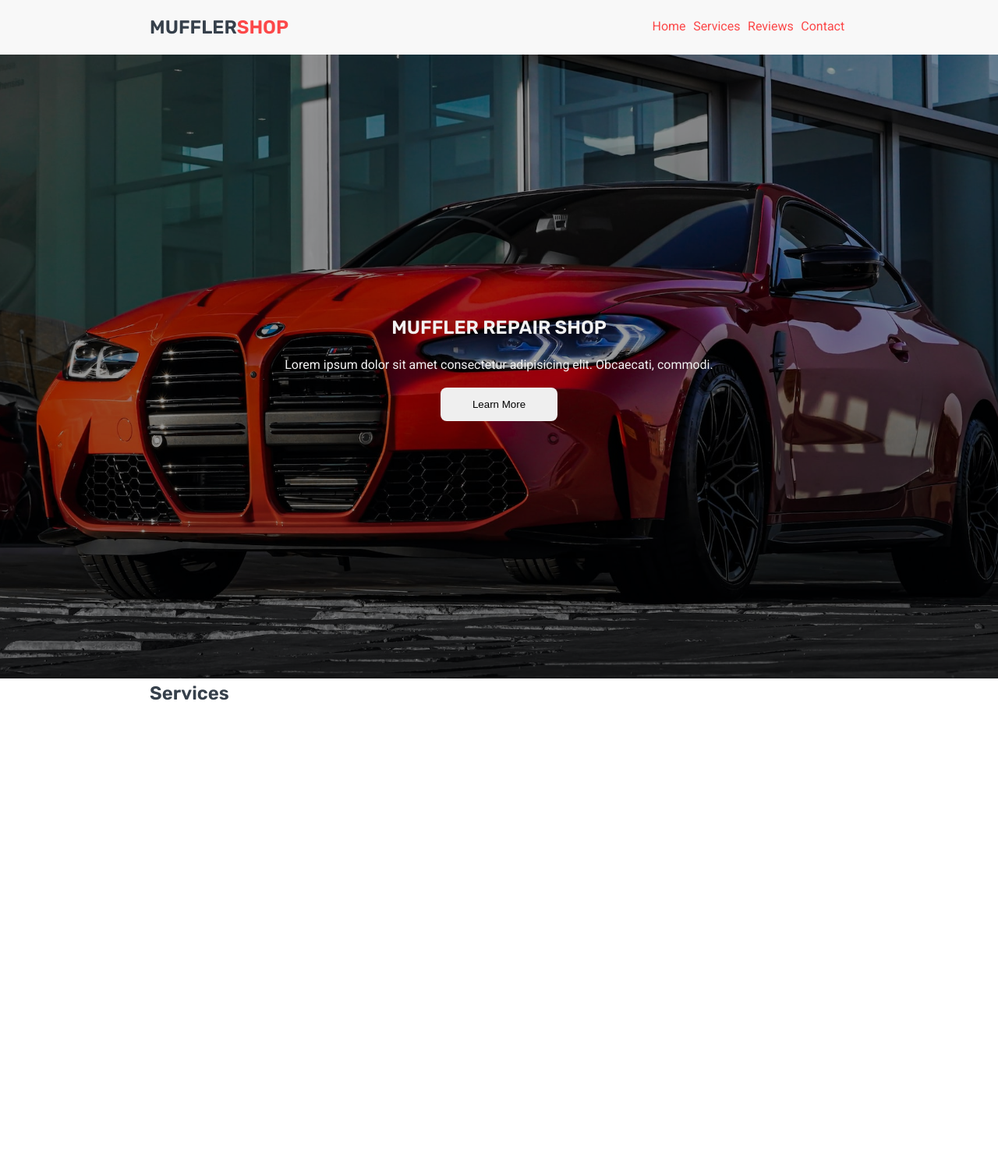
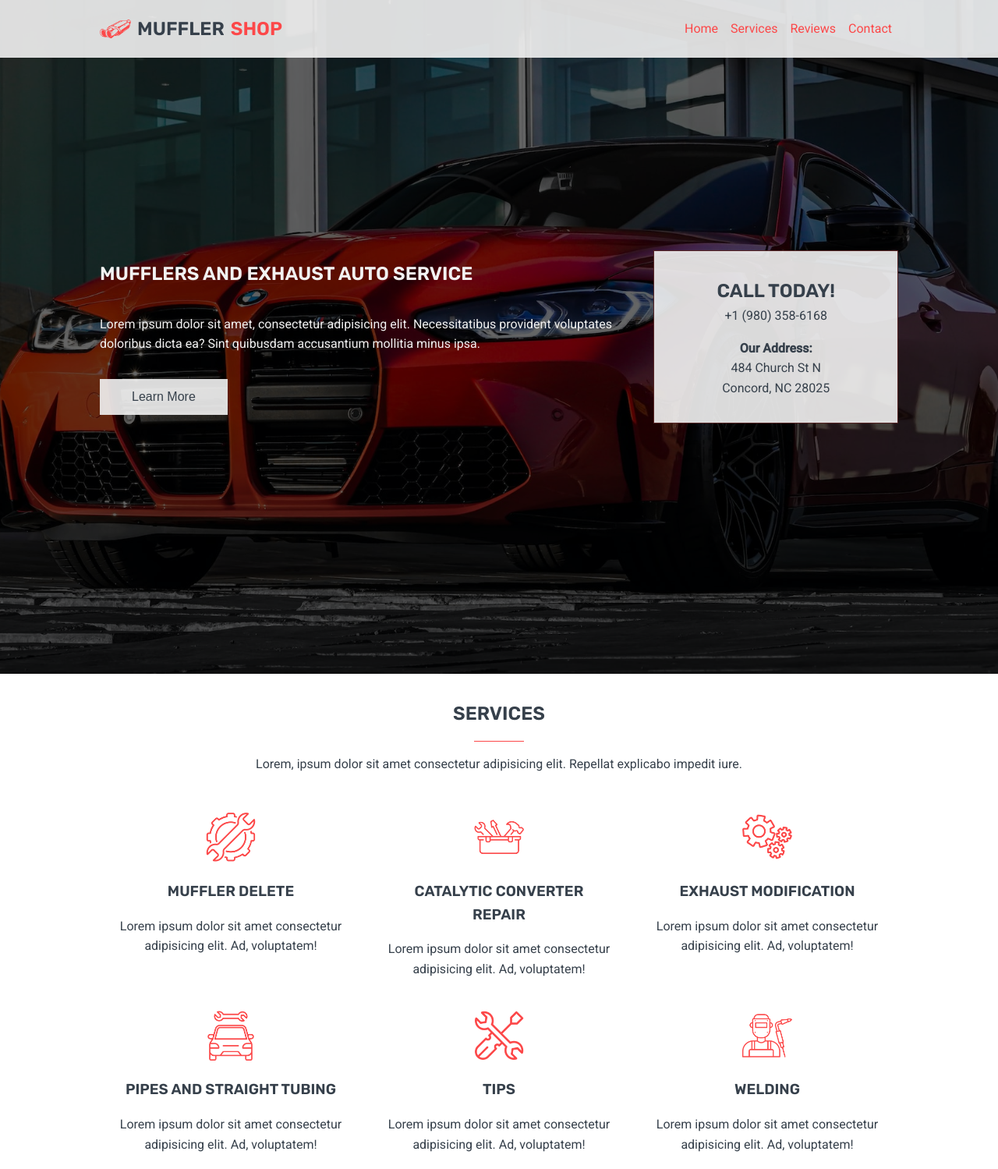
Before and after one commit to eugeneilin/muffler-shop, a plain HTML site: page index.html in a window 1280 px wide. Shown: the top 1499 px of the page at 78% size. Drawn offline with Linux system fonts and the light colour scheme.

Commit message:
more great designing

```diff
--- a/index.html
+++ b/index.html
@@ -5,7 +5,7 @@
   <meta charset="UTF-8">
   <meta http-equiv="X-UA-Compatible" content="IE=edge">
   <meta name="viewport" content="width=device-width, initial-scale=1.0">
-  <title>Muffler Shop</title>
+  <title>Mufflers and Exhaust Auto Service</title>
   <link rel="stylesheet" href="styles.css">
 </head>
 
@@ -14,6 +14,7 @@
   <nav class="container">
     <div class="logo">
       <a href="#">
+        <div id="logo-img"></div>
         <h1>Muffler<span>Shop</span></h1>
       </a>
     </div>
@@ -28,20 +29,81 @@
   <!-- Section: HEADER -->
   <section id="header" class="container">
     <div class="hero-content">
-      <h1>Muffler Repair Shop</h1>
-      <p>Lorem ipsum dolor sit amet consectetur adipisicing elit. Obcaecati, commodi.</p>
-      <a href="#services"><button>Learn More</button></a>
+      <div class="hero-contact-sm">
+        <h2>Call Today!</h2>
+        <p>+1 (980) 358-6168</p>
+      </div>
+      <div class="hero-main">
+        <h1>Mufflers and Exhaust Auto Service</h1>
+        <p>Lorem ipsum dolor sit amet, consectetur adipisicing elit. Necessitatibus provident voluptates doloribus dicta
+          ea? Sint quibusdam accusantium mollitia minus ipsa.</p>
+        <a href="#services"><button>Learn More</button></a>
+      </div>
+      <div class="hero-contact">
+        <h2>Call Today!</h2>
+        <p>+1 (980) 358-6168</p>
+        <h4>Our Address:</h4>
+        <p>
+          <span>484 Church St N</span>
+          <br />
+          <span>Concord, NC 28025</span>
+        </p>
+      </div>
     </div>
+
   </section>
 
   <!-- Section: SERVICES -->
   <section id="services" class="container">
-    <h1>Services</h1>
+    <h2>Services</h2>
+    <div class="line"></div>
+    <p class="section-subtitle">Lorem, ipsum dolor sit amet consectetur adipisicing elit. Repellat explicabo impedit
+      iure.</p>
+    <div class="services-cards">
+      <div class="card">
+        <img src="img/wrench.png" alt="">
+        <h3>Muffler delete</h3>
+        <p>Lorem ipsum dolor sit amet consectetur adipisicing elit. Ad, voluptatem!</p>
+      </div>
+      <div class="card">
+        <img src="img/toolbox.png" alt="">
+        <h3>Catalytic Converter Repair</h3>
+        <p>Lorem ipsum dolor sit amet consectetur adipisicing elit. Ad, voluptatem!</p>
+      </div>
+      <div class="card">
+        <img src="img/gears.png" alt="">
+        <h3>Exhaust Modification</h3>
+        <p>Lorem ipsum dolor sit amet consectetur adipisicing elit. Ad, voluptatem!</p>
+      </div>
+      <div class="card">
+        <img src="img/car-and-wrench.png" alt="">
+        <h3>Pipes and Straight Tubing</h3>
+        <p>Lorem ipsum dolor sit amet consectetur adipisicing elit. Ad, voluptatem!</p>
+      </div>
+      <div class="card">
+        <img src="img/screwdriver.png" alt="">
+        <h3>Tips</h3>
+        <p>Lorem ipsum dolor sit amet consectetur adipisicing elit. Ad, voluptatem!</p>
+      </div>
+      <div class="card">
+        <img src="img/welding.png" alt="">
+        <h3>Welding</h3>
+        <p>Lorem ipsum dolor sit amet consectetur adipisicing elit. Ad, voluptatem!</p>
+      </div>
+    </div>
   </section>
 
   <!-- Info: CALL TODAY -->
-  <div class="info" id="call-today">
-    Call today
+  <div class="info-call" id="call-today">
+    <div class="info-call-text">
+      <div>
+        <h3>Call Today!</h3>
+        <p>+1 (980) 358-6168</p>
+      </div>
+      <div>Lorem ipsum dolor sit, amet consectetur adipisicing elit. Numquam esse, consequatur laudantium quibusdam
+        perspiciatis laboriosam dolor hic sint veritatis alias enim sapiente commodi aperiam et provident at optio
+        cupiditate quasi.</div>
+    </div>
   </div>
 
   <!-- Section: GOOGLE REVIEWS -->
@@ -49,8 +111,8 @@
     Google Reviews
   </section>
 
-  <!-- Info: CAR MODELS -->
-  <div class="info" id="car-models">
+  <!-- Info: CAR MAKES -->
+  <div class="info-makes" id="car-models">
     Car models logos</div>
 
   <!-- Section: CONTACT -->
--- a/styles.css
+++ b/styles.css
@@ -13,10 +13,10 @@
 /* ----- Variables ----- */
 :root {
   --primary: #fc4849;
-  --secondary: #36404b;
+  --secondary: #562525;
   --light: #f2f2f2;
-  --dark: #333333;
-  --radius: 8px;
+  --light-transparent: rgba(242, 242, 242, 0.9);
+  --dark: #36404b;
 }
 
 /* ----- General ----- */
@@ -32,13 +32,31 @@ body {
   font-family: 'Roboto', sans-serif;
 }
 
+.container {
+  padding-left: 1rem;
+  padding-right: 1rem;
+}
+
 section {
-  height: 100vh;
-  color: var(--secondary);
+  color: var(--dark);
+  padding-top: 2rem;
+  padding-bottom: 2rem;
+  text-align: center;
+}
+
+.section-subtitle {
+  padding-bottom: 2rem;
+}
+
+.line {
+  background-color: var(--primary);
+  width: 4rem;
+  height: 1px;
+  margin: 1rem auto;
 }
 
 .info {
-  background: silver;
+  background: var(--light);
   height: 10rem;
 }
 
@@ -46,6 +64,7 @@ h1,
 h2,
 h3 {
   font-family: 'Rubik', sans-serif;
+  text-transform: uppercase;
 }
 
 ul {
@@ -61,10 +80,18 @@ a:hover {
   color: var(--secondary);
 }
 
-/* ----- Utilities ----- */
-.container {
-  padding-left: 1rem;
-  padding-right: 1rem;
+button {
+  font-size: 1rem;
+  padding: 0.8rem 2.5rem;
+  border: 1px solid transparent;
+  color: var(--dark);
+  background-color: var(--light-transparent);
+}
+
+button:hover {
+  background: transparent;
+  border-color: var(--light);
+  color: var(--light);
 }
 
 /* ----- Navbar ----- */
@@ -74,18 +101,35 @@ nav {
   display: flex;
   flex-direction: column;
   z-index: 10;
-  position: sticky;
+  position: fixed;
   top: 0;
-  background: rgba(242, 242, 242, 0.5);
+  right: 0;
+  left: 0;
+  background: var(--light-transparent);
+  align-items: center;
+}
+
+nav .logo a {
+  display: flex;
+  align-items: center;
+}
+
+nav #logo-img {
+  background: url('img/logo.png') no-repeat center / cover;
+  height: 2.5rem;
+  width: 2.5rem;
+  display: inline-block;
 }
 
 nav h1 {
-  color: var(--secondary);
-  text-transform: uppercase;
+  padding-left: 0.5rem;
+  color: var(--dark);
+  display: inline;
 }
 
 nav span {
   color: var(--primary);
+  padding-left: 0.5rem;
 }
 
 nav ul {
@@ -94,13 +138,24 @@ nav ul {
 }
 
 nav ul li {
-  padding: 0.3rem;
+  padding: 0.5rem;
+}
+
+nav ul li a {
+  padding: 0.5rem 0;
+}
+
+nav ul li a:hover {
+  border-bottom: 1px solid var(--secondary);
 }
 
 /* ----- Header ----- */
 #header {
   background: url('img/hero.jpeg') no-repeat center / cover;
   position: relative;
+  display: flex;
+  align-items: center;
+  height: 700px;
 }
 
 #header::before {
@@ -110,7 +165,7 @@ nav ul li {
   left: 0;
   height: 100%;
   width: 100%;
-  background: rgba(0, 0, 0, 0.4);
+  background: rgba(0, 0, 0, 0.6);
 }
 
 .hero-content {
@@ -119,31 +174,86 @@ nav ul li {
   color: var(--light);
   display: flex;
   flex-direction: column;
+  height: 100%;
   justify-content: center;
-  align-items: center;
-  height: 100%;
 }
 
-.hero-content h1 {
-  text-transform: uppercase;
-}
-
-.hero-content p {
-  margin: 1rem 0;
+.hero-main {
   text-align: center;
 }
 
-.hero-content button {
-  padding: 0.8rem 2.5rem;
-  border-radius: var(--radius);
-  border: 1px solid transparent;
+.hero-main p {
+  margin: 2rem 0;
 }
 
-.hero-content button:hover {
-  background: transparent;
-  transition: background 0.4s;
-  border-color: var(--light);
+.hero-contact-sm,
+.hero-contact {
+  background: var(--light-transparent);
+  color: var(--dark);
+  padding: 1rem;
+  text-align: center;
+  width: 50%;
+  margin: 0 auto 5rem;
+  border: 1px solid var(--secondary);
+}
+
+.hero-contact-sm p:hover,
+.hero-contact p:hover {
+  color: var(--secondary);
+  cursor: pointer;
+}
+
+.hero-contact {
+  display: none;
+}
+
+/* ----- Services ----- */
+.services-cards {
+  display: grid;
+  grid-template-columns: 1fr 1fr;
+  grid-gap: 0.5rem;
+}
+
+.services-cards .card {
+  padding: 1rem;
+}
+
+.services-cards img {
+  height: 4rem;
+  width: 4rem;
+}
+
+.services-cards h3 {
+  padding: 1rem;
+}
+
+/* ----- Info: CALL TODAY ----- */
+.info-call {
+  background: url('img/chevy.jpeg') fixed no-repeat center center / cover;
+  height: 100%;
+  width: 100%;
+  position: relative;
+}
+
+.info-call:before {
+  content: '';
+  position: absolute;
+  top: 0;
+  left: 0;
+  height: 100%;
+  width: 100%;
+  background: rgba(0, 0, 0, 0.5);
+}
+
+.info-call-text {
   color: var(--light);
+  z-index: 10;
+  position: relative;
+  padding: 2rem;
+}
+
+.info-call-text div {
+  padding: 1rem;
 }
 
 /* ----- Footer ----- */
@@ -160,18 +270,61 @@ footer a {
   padding-left: 0.3rem;
 }
 
-/* ----- Media Queries ----- */
+/* --------------- Media Queries --------------- */
+/* ----- MEDIUM Devices ----- */
 @media only screen and (min-width: 768px) {
+  .container {
+    padding-left: 8%;
+    padding-right: 8%;
+  }
 }
 
+/* ----- LARGER Devices ----- */
 @media only screen and (min-width: 992px) {
+  /* General */
   .container {
-    padding-left: 15%;
-    padding-right: 15%;
+    padding-left: 10%;
+    padding-right: 10%;
   }
 
+  /* Navbar */
   nav {
     flex-direction: row;
     justify-content: space-between;
   }
+
+  /* Header */
+  #header {
+    height: 800px;
+  }
+
+  .hero-content {
+    flex-direction: row;
+    align-items: center;
+    justify-content: space-between;
+  }
+
+  .hero-main {
+    text-align: left;
+  }
+
+  .hero-contact-sm {
+    display: none;
+  }
+
+  .hero-contact {
+    display: block;
+    margin: 0 0 0 1rem;
+    width: 40%;
+    padding: 2rem;
+  }
+
+  .hero-contact h4 {
+    padding-top: 1rem;
+  }
+
+  /* Services */
+  .services-cards {
+    grid-template-columns: 1fr 1fr 1fr;
+  }
 }
```
Also changed, not shown: img/car-and-wrench.png (added), img/car.png (added), img/cars-in-shop.jpeg (added), img/chevy.jpeg (added), img/gears.png (added), img/logo.png (added), img/screwdriver.png (added), img/toolbox.png (added), img/welding.png (added), img/wrench.png (added), 2 other files.
